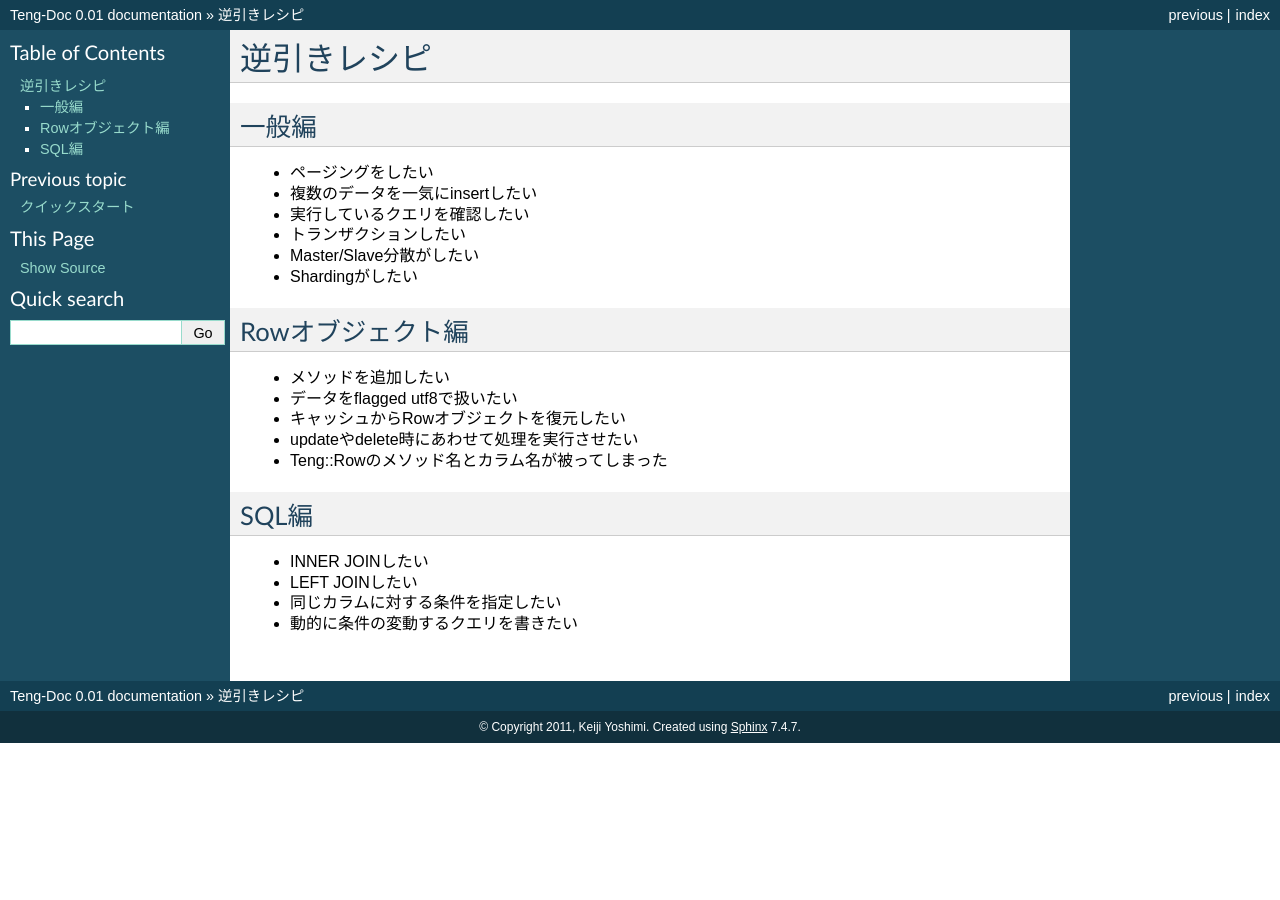
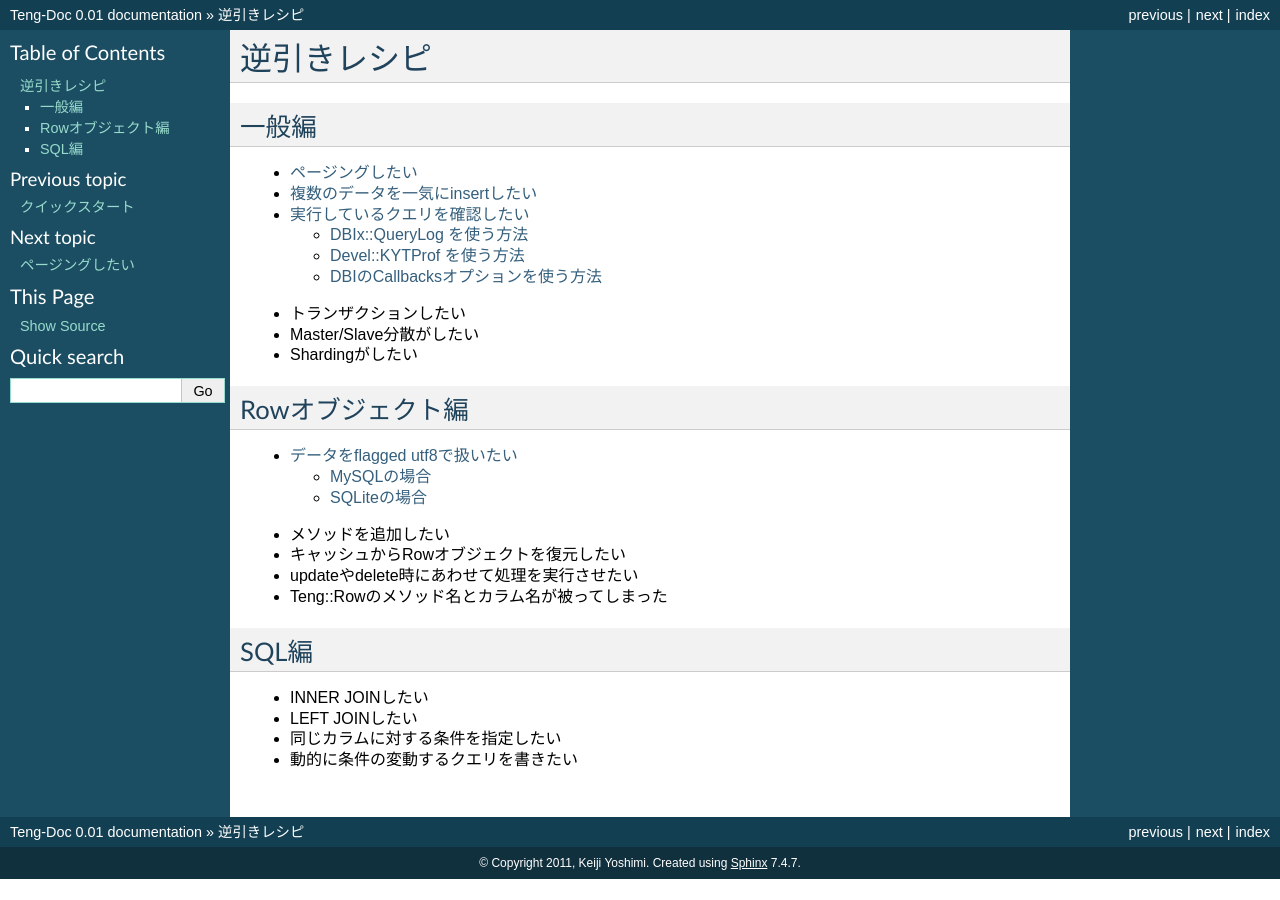
Before and after one commit to walf443/teng-doc, a Sphinx documentation site: the page built from source/cookbook.rst, in a window 1280 px wide. Built offline with Sphinx 7.4.7, drawn with Linux system fonts in a browser that asks for light colours.

Commit message:
クックブックのわりとすぐできそうなところから、ざっくりと書いておく

```diff
--- /dev/null
+++ b/source/cookbook/bulk_insert.rst
@@ -0,0 +1,4 @@
+複数のデータを一気にinsertしたい
+=================================
+
+`Teng::Plugin::BulkInsert <http://search.cpan.org/search?query=Teng%3A%3APlugin%3A%3ABulkInsert&mode=all>`_ を使います。
--- /dev/null
+++ b/source/cookbook/check_query.rst
@@ -0,0 +1,19 @@
+実行しているクエリを確認したい
+==============================
+
+いくつか方法があります。
+
+`DBIx::QueryLog <http://search.cpan.org/search?query=DBIx%3A%3AQueryLog&mode=all>`_ を使う方法
+-------------------------
+
+SEE ALSO: http://blog.livedoor.jp/xaicron/archives/51185796.html
+
+`Devel::KYTProf <https://github.com/onishi/perl5-devel-kytprof>`_ を使う方法
+------------------------
+
+SEE ALSO: http://blog.clouder.jp/archives/001135.html
+
+DBIのCallbacksオプションを使う方法
+-----------------------------------
+
+SEE ALSO: http://d.hatena.ne.jp/tokuhirom/20101201/1291196584
--- /dev/null
+++ b/source/cookbook/flagged_utf8.rst
@@ -0,0 +1,18 @@
+データをflagged utf8で扱いたい
+==============================
+
+基本的にはDB側のデータはUTF8で保存しておくのが無難です。
+
+MySQLの場合
+----------------
+
+mysql_enable_utf8オプションを使いましょう
+
+SEE ALSO: http://search.cpan.org/search?query=DBD%3A%3Amysql&mode=module
+
+SQLiteの場合
+-----------------
+
+sqlite_unicodeアトリビュートを有効にしましょう。
+
+SEE ALSO: http://search.cpan.org/search?query=DBD%3A%3ASQLite&mode=module
--- /dev/null
+++ b/source/cookbook/paging.rst
@@ -0,0 +1,6 @@
+ページングしたい
+-----------------
+
+* searchメソッドを使いつつページングしたい
+
+`Teng::Plugin::Pager <http://search.cpan.org/search?query=Teng%3A%3APlugin%3A%3APager&mode=all>`_ を使います
```
Also changed, not shown: source/cookbook.rst (+13 -4 lines).
